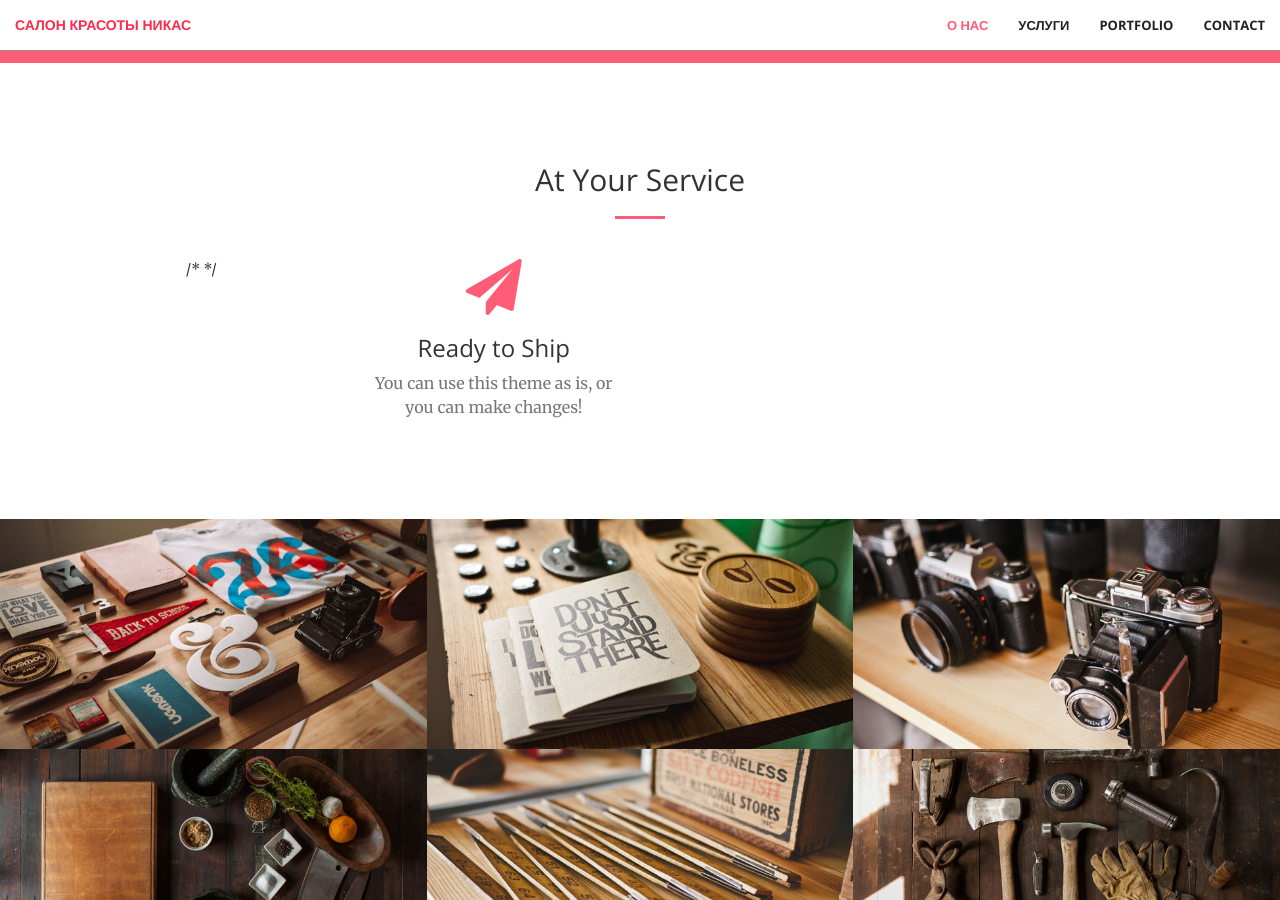
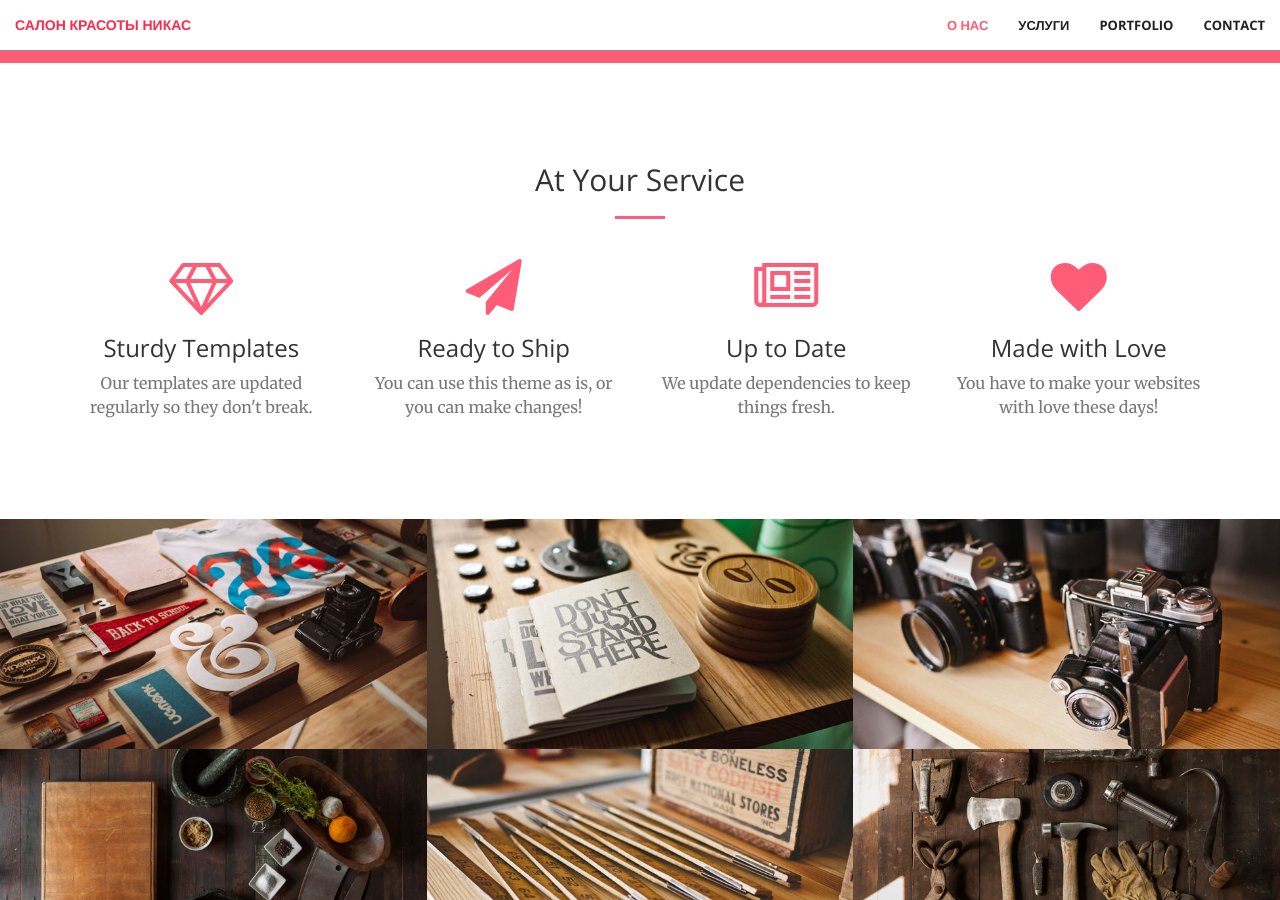
Before and after one commit to Burtonserg/nikas, a Jekyll site: the page built from index.html, in a window 1280 px wide and 900 px high, scrolled down 1255 px. Built offline with Jekyll 4.4.1, drawn with Linux system fonts in a browser that asks for light colours.

Commit message:
Revert "2"
This reverts commit 7541a364f34475d83d1ac5f276a4ee36e0493080.

```diff
--- a/_includes/services.html
+++ b/_includes/services.html
@@ -11,12 +11,9 @@
         <div class="row">
             <div class="col-lg-3 col-md-6 text-center">
                 <div class="service-box">
-                    <script type="text/javascript" charset="utf-8" src="https://api-maps.yandex.ru/services/constructor/1.0/js/?sid=1e_GjNC6vXSwNmDRuGCfpHFeIrKhv4MD&width=600&height=400&lang=ru_RU&sourceType=constructor"></script>
-                    /*
-                    <!-- <i class="fa fa-4x fa-diamond wow bounceIn text-primary"></i>
+                    <i class="fa fa-4x fa-diamond wow bounceIn text-primary"></i>
                     <h3>Sturdy Templates</h3>
-                    <p class="text-muted">Our templates are updated regularly so they don't break.</p> -->
-                    */
+                    <p class="text-muted">Our templates are updated regularly so they don't break.</p>
                 </div>
             </div>
             <div class="col-lg-3 col-md-6 text-center">
@@ -26,6 +23,20 @@
                     <p class="text-muted">You can use this theme as is, or you can make changes!</p>
                 </div>
             </div>
+            <div class="col-lg-3 col-md-6 text-center">
+                <div class="service-box">
+                    <i class="fa fa-4x fa-newspaper-o wow bounceIn text-primary" data-wow-delay=".2s"></i>
+                    <h3>Up to Date</h3>
+                    <p class="text-muted">We update dependencies to keep things fresh.</p>
+                </div>
+            </div>
+            <div class="col-lg-3 col-md-6 text-center">
+                <div class="service-box">
+                    <i class="fa fa-4x fa-heart wow bounceIn text-primary" data-wow-delay=".3s"></i>
+                    <h3>Made with Love</h3>
+                    <p class="text-muted">You have to make your websites with love these days!</p>
+                </div>
+            </div>
         </div>
     </div>
 </section>
```
